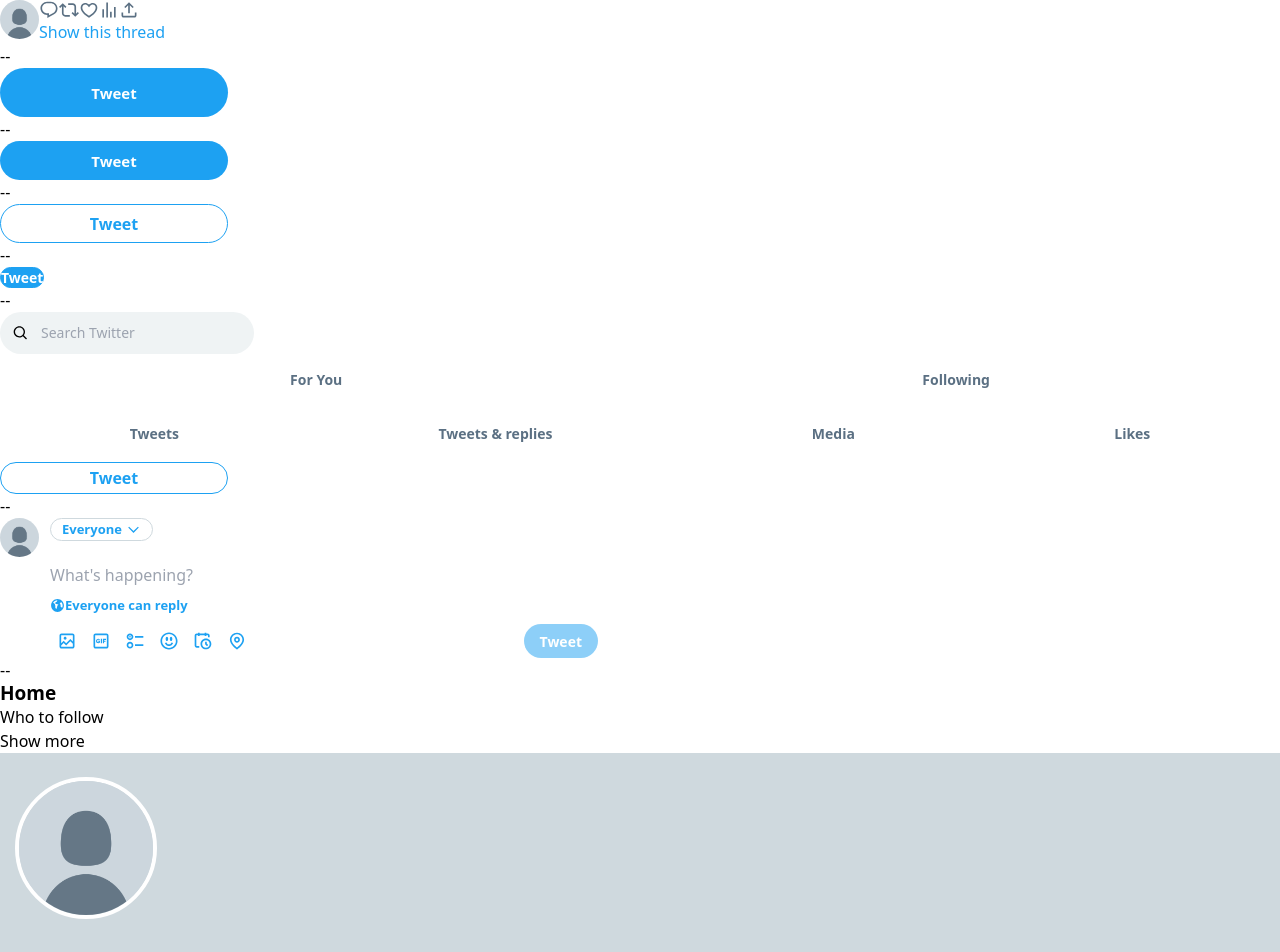
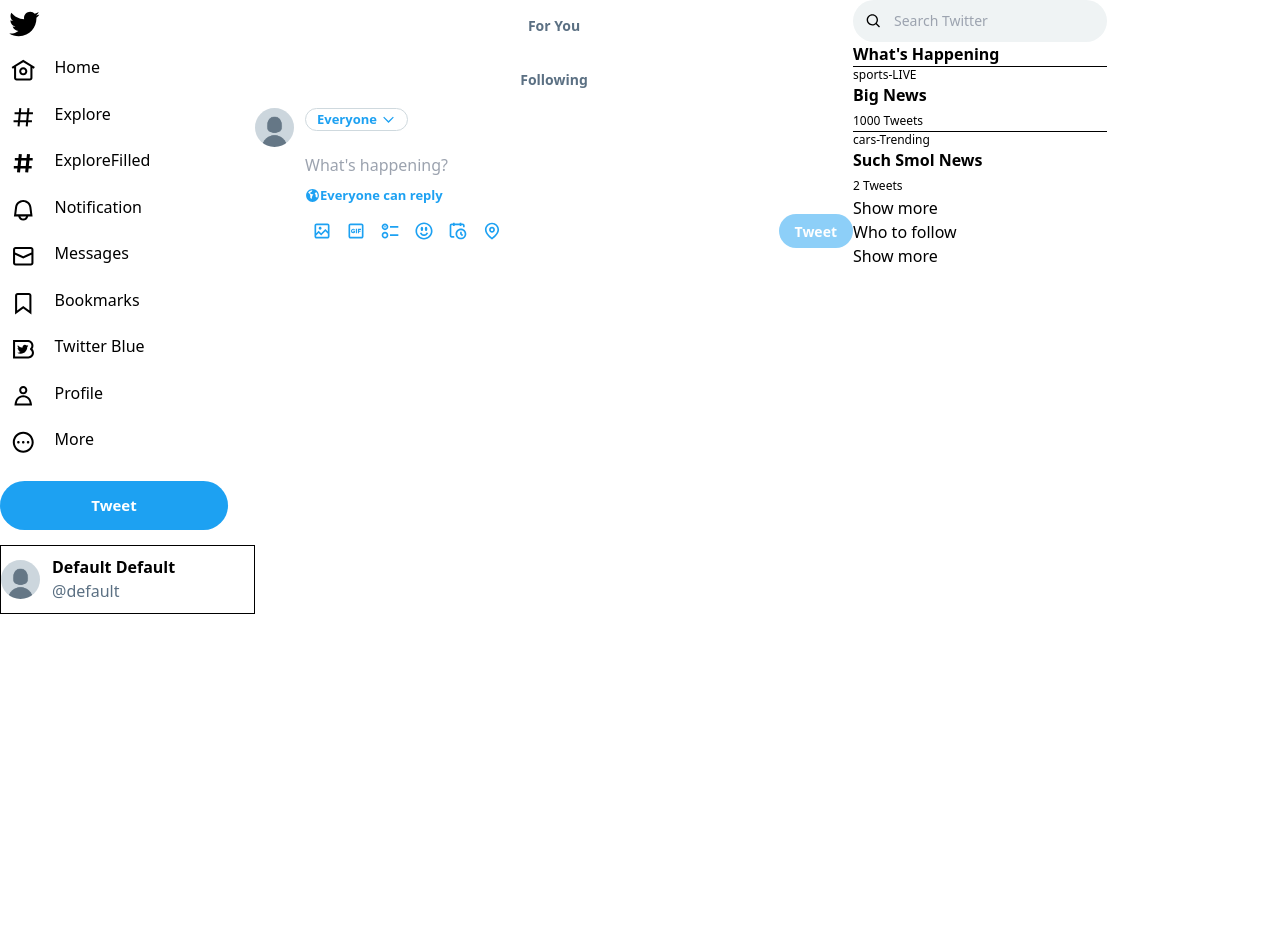
Before and after one commit to unrulypeach/twitter-replicate, a React (Create React App) app: page / in a window 1280 px wide. Shown: the top 952 px of the page. After the commit the page ends 800 px from the top, so only its background shows below. Built offline with nearby package versions, Linux system fonts and the light colour scheme.

Commit message:
added React Router

```diff
--- a/package.json
+++ b/package.json
@@ -13,6 +13,7 @@
     "@types/uniqid": "^5.3.2",
     "react": "^18.2.0",
     "react-dom": "^18.2.0",
+    "react-router-dom": "^6.8.1",
     "react-scripts": "5.0.1",
     "uniqid": "^5.4.0",
     "web-vitals": "^2.1.4"
--- a/src/App.tsx
+++ b/src/App.tsx
@@ -1,53 +1,13 @@
-import Avatar from "./components/user/avatar";
-import Profile from "./components/user/profile";
-import ProfileMini from "./components/user/profileMini";
-import SideMenu from "./components/sidemenu";
-import News from "./components/news";
-import Searchbar from "./components/searchbar";
-import Tabbar from "./components/tabbar";
-import Post from "./components/post";
-import Header from "./components/header";
-import WhoToFollow from "./components/followrec";
-import Tweet from "./components/tweet";
+import { Routes, Route } from "react-router-dom";
+import Home from "./components/home";
 
 function App(): JSX.Element {
   return (
-    <div className="App">
-      <Tweet />
-      <div>--</div>
-      <button className="btn-primary-big"> Tweet </button>
-      <div>--</div>
-      <button className="btn-primary-med"> Tweet </button>
-      <div>--</div>
-      <button className="btn-secondary-med"> Tweet </button>
-      <div>--</div>
-      <button className="btn-tweet"> Tweet</button>
-      <div>--</div>
-      <Searchbar />
-      <Tabbar />
-      <button className="btn-secondary-sm"> Tweet </button>
-      <div>--</div>
-      <Post />
-      <div>--</div>
-      <Header path="Home" />
-      <WhoToFollow />
-      <Profile
-        userName="Default Default"
-        userHandle="default"
-        bio="living life"
-        location="London"
-        joinedDate="October 2022"
-        website="iamsite.com"
-        followers={6}
-        following={7}
-      />
-      <div>--</div>
-      <Avatar />
-      <Avatar size={49} />
-      <ProfileMini />
-      <SideMenu />
-      <News />
-    </div>
+    <>
+      <Routes>
+        <Route path="/" element={<Home />} />
+      </Routes>
+    </>
   );
 }
 
--- /dev/null
+++ b/src/components/home.tsx
@@ -0,0 +1,45 @@
+import WhoToFollow from "./followrec";
+import Header from "./header";
+import Post from "./post";
+import Searchbar from "./searchbar";
+import SideMenu from "./sidemenu";
+import TabitemHome from "./tabbar/tabitemHome";
+import News from "./news";
+
+export default function Home(): JSX.Element {
+  return (
+    <div className="flex flex-row">
+      <div>
+        <SideMenu />
+      </div>
+
+      <div>
+        <div>
+          <Header />
+        </div>
+
+        <div>
+          <TabitemHome />
+        </div>
+
+        <div>
+          <Post />
+        </div>
+      </div>
+
+      <div>
+        <div>
+          <Searchbar />
+        </div>
+
+        <div>
+          <News />
+        </div>
+
+        <div>
+          <WhoToFollow />
+        </div>
+      </div>
+    </div>
+  );
+}
--- a/src/components/sidemenu/index.tsx
+++ b/src/components/sidemenu/index.tsx
@@ -14,7 +14,7 @@
   exploreFilled,
 } from "../../styles/assets/icons/iconData";
 
-export default function SideMnu(): JSX.Element {
+export default function SideMenu(): JSX.Element {
   return (
     <div className="flex flex-col basis-auto items-start">
       <div className="flex w-[47px] h-[47px]">
--- a/src/index.tsx
+++ b/src/index.tsx
@@ -2,12 +2,15 @@
 import ReactDOM from "react-dom/client";
 import "./styles/index.css";
 import App from "./App";
+import { BrowserRouter } from "react-router-dom";
 
 const root = ReactDOM.createRoot(
   document.getElementById("root") as HTMLElement
 );
 root.render(
   <React.StrictMode>
-    <App />
+    <BrowserRouter>
+      <App />
+    </BrowserRouter>
   </React.StrictMode>
 );
```
Also changed, not shown: 1 other file (tests, documents, lock files or other folders).
